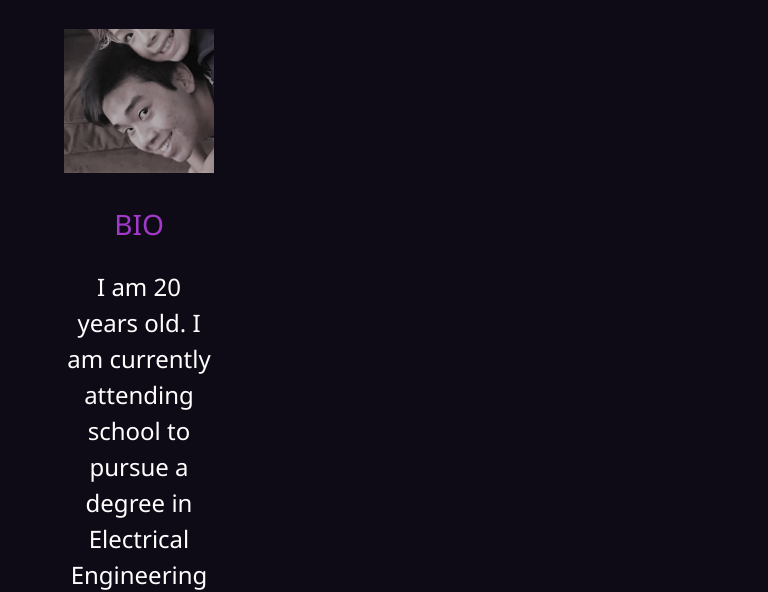
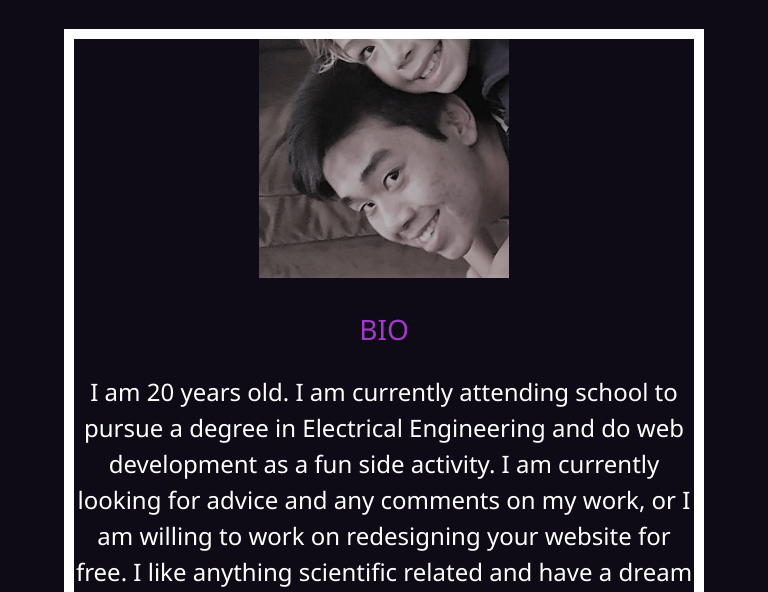
Before and after one commit to JeisonPham/JeisonPham.github.io, a plain HTML site: page about.html in a window 768 px wide. Shown: the part 221-813 px from the top of the page. Drawn offline with Linux system fonts and the light colour scheme.

Commit message:
Fixed About mediaMd

```diff
--- a/about.html
+++ b/about.html
@@ -41,7 +41,7 @@
         <h1 class="lg-heading">About <span class="text-secondary">Me</span></h1>
         <h2 class="sm-heading">Let me tell you a few things...</h2>
         <div class="about-info">
-            <img src="img/portrait.jpg" alt="Jason Pham" class="bio-img" style="width: 150px;">
+            <img src="img/portrait.jpg" alt="Jason Pham" class="bio-img">
 
             <div class="bio">
                 <h3 class="text-secondary">BIO</h3>
--- a/css/main.css
+++ b/css/main.css
@@ -248,7 +248,9 @@ main {
 
 @media screen and (min-width: 769px) and (max-width: 1170px) {
   .projects {
-    grid-template-columns: repeat(3, 1fr); } }
+    grid-template-columns: repeat(3, 1fr); }
+  #about img {
+    width: 250px; } }
 
 @media screen and (min-width: 501px) and (max-width: 768px) {
   main {
@@ -275,12 +277,16 @@ main {
       width: 150px;
       height: 150px; }
   .about-info {
-    grid-template-areas: "bio-image"
- "bio"
- "job-1"
- "job-2"
- "job-3";
-    grid-template-columns: 1fr; }
+    margin: 0 auto;
+    border: 10px solid white;
+    width: 100%;
+    display: flex;
+    flex-direction: column;
+    justify-content: center;
+    align-items: center;
+    margin-bottom: 10px; }
+    .about-info img {
+      width: 250px; }
   .projects {
     grid-template-columns: repeat(2, 1fr); } }
 
@@ -302,7 +308,7 @@ main {
     #about div.bio {
       font-size: 0.7rem; }
     #about img {
-      width: 10px; }
+      width: 150px; }
   .projects {
     grid-template-columns: repeat(1, 1fr);
     font-size: 1rem; }
```
